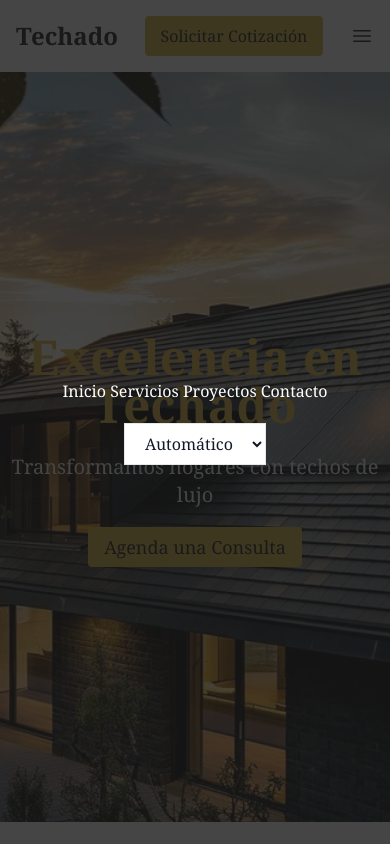
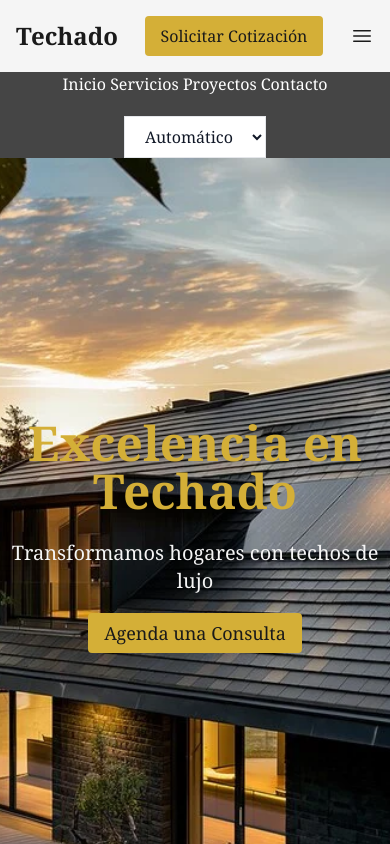
Before and after one commit to BryanQuezada1910/altura-luxe, a website: page src/index.html in a window 390 px wide. Both pictures are taken after a click on the button 362 px from the left and 36 px from the top of the page. Shown: the top 844 px of the page. Drawn offline with Linux system fonts and the light colour scheme.

Commit message:
Update index.html

```diff
--- a/src/index.html
+++ b/src/index.html
@@ -43,7 +43,7 @@
     </header>
 
     <!-- Menú desplegable en pantallas pequeñas -->
-    <div id="menu" class="md:hidden fixed inset-0 bg-dark bg-opacity-80 flex justify-center items-center hidden">
+    <div id="menu" class="md:hidden bg-dark bg-opacity-80 justify-center items-center hidden">
         <nav class="text-center space-y-5">
             <a href="#inicio" class="text-white hover:text-gold">Inicio</a>
             <a href="#servicios" class="text-white hover:text-gold">Servicios</a>
```
